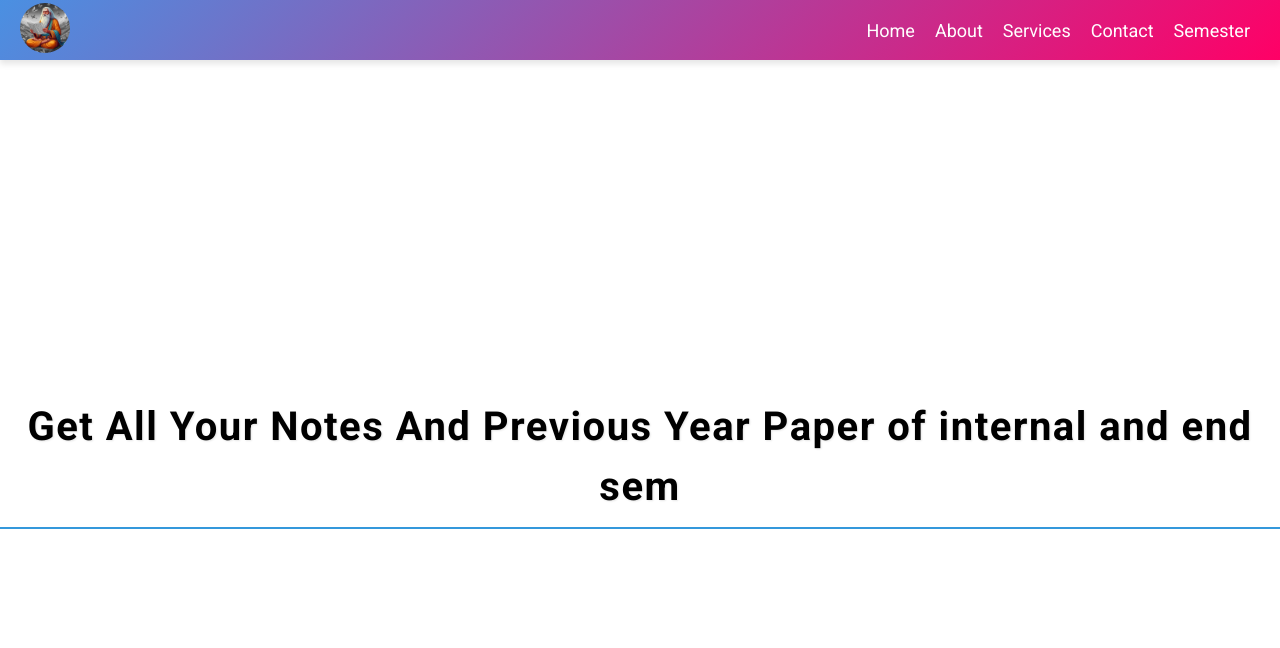
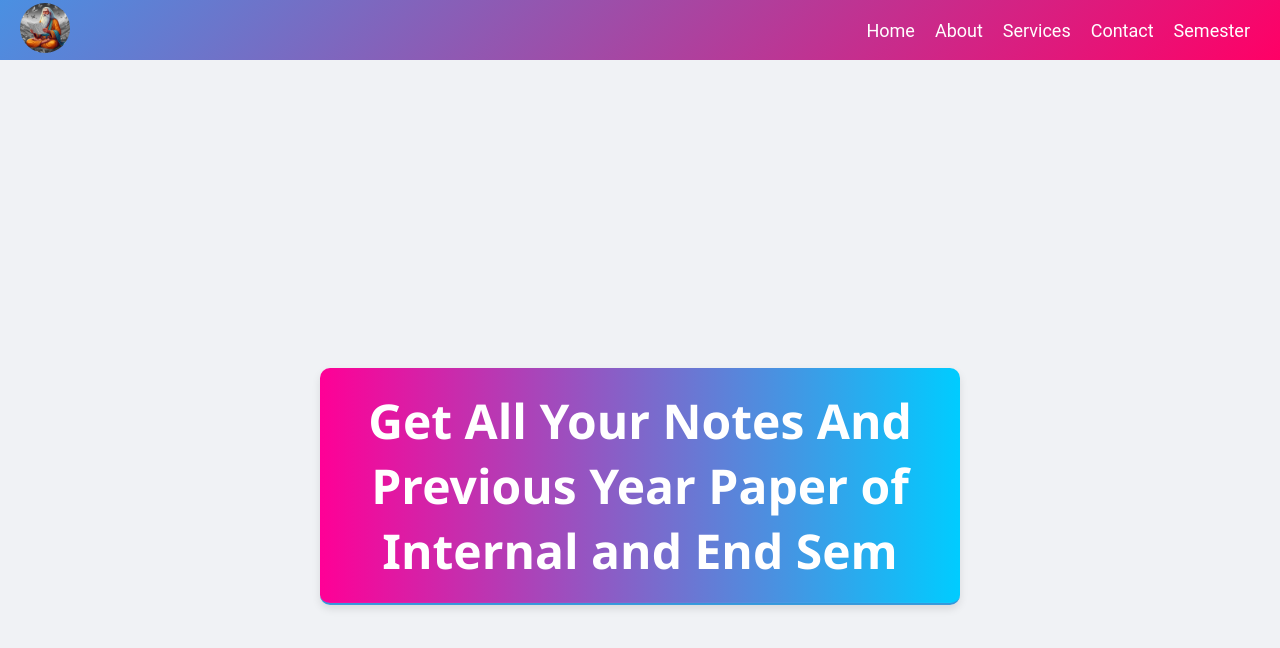
Before and after one commit to SatVerseX/shlokverse, a React (Create React App) app: page / in a window 1280 px wide. Shown: the top 648 px of the page. Built offline with nearby package versions, Linux system fonts and the light colour scheme.

Commit message:
an update

```diff
--- a/src/page1-components/body.css
+++ b/src/page1-components/body.css
@@ -1,21 +1,34 @@
-@import url('https://fonts.googleapis.com/css2?family=Roboto:wght@300;400;700&display=swap');
-
 .container {
-    display: flex;
-    justify-content: center;
-    align-items: center;
+    position: relative;
     height: 100vh;
-    font-size: 24px;
-    text-align: center;
-    background: white;
+    overflow: hidden;
+    background-color: #f0f2f5;
 }
 
-.container h1 {
-    font-family: 'Roboto', sans-serif;
-    font-size: 2.5rem;
-    font-weight: 700;
-    color:black;
-    text-shadow: 1px 1px 2px rgba(0, 0, 0, 0.1);
-    letter-spacing: 1.5px;
-    line-height: 1.5;
+.floating-text {
+    position: absolute;
+    top: 50%;
+    left: 50%;
+    transform: translate(-50%, -50%);
+    font-family: 'Segoe UI', Tahoma, Geneva, Verdana, sans-serif;
+    font-size: 3rem;
+    color: #fff;
+    animation: float 5s infinite;
+    text-align: center;
+    padding: 20px;
+    border-radius: 10px;
+    background: linear-gradient(90deg, rgba(255,0,150,1) 0%, rgba(0,204,255,1) 100%);
+    box-shadow: 0 4px 8px rgba(0, 0, 0, 0.1);
 }
+
+@keyframes float {
+    0% { transform: translate(-50%, -50%) translateY(0); }
+    50% { transform: translate(-50%, -50%) translateY(-20px); }
+    100% { transform: translate(-50%, -50%) translateY(0); }
+}
+
+@media (max-width: 768px) {
+    .floating-text {
+        font-size: 2rem;
+    }
+}
--- a/src/page1-components/body.js
+++ b/src/page1-components/body.js
@@ -1,12 +1,12 @@
 import React from "react";
 import './body.css';
 
-const body = () => {
+const Body = () => {
     return (
         <div className="container">
-            <h1>Get All Your Notes And Previous Year Paper of internal and end sem</h1>
+            <h1 className="floating-text">Get All Your Notes And Previous Year Paper of Internal and End Sem</h1>
         </div>
     );
 };
 
-export default body;
+export default Body;
```
Also changed, not shown: 1 other file (tests, documents, lock files or other folders).
